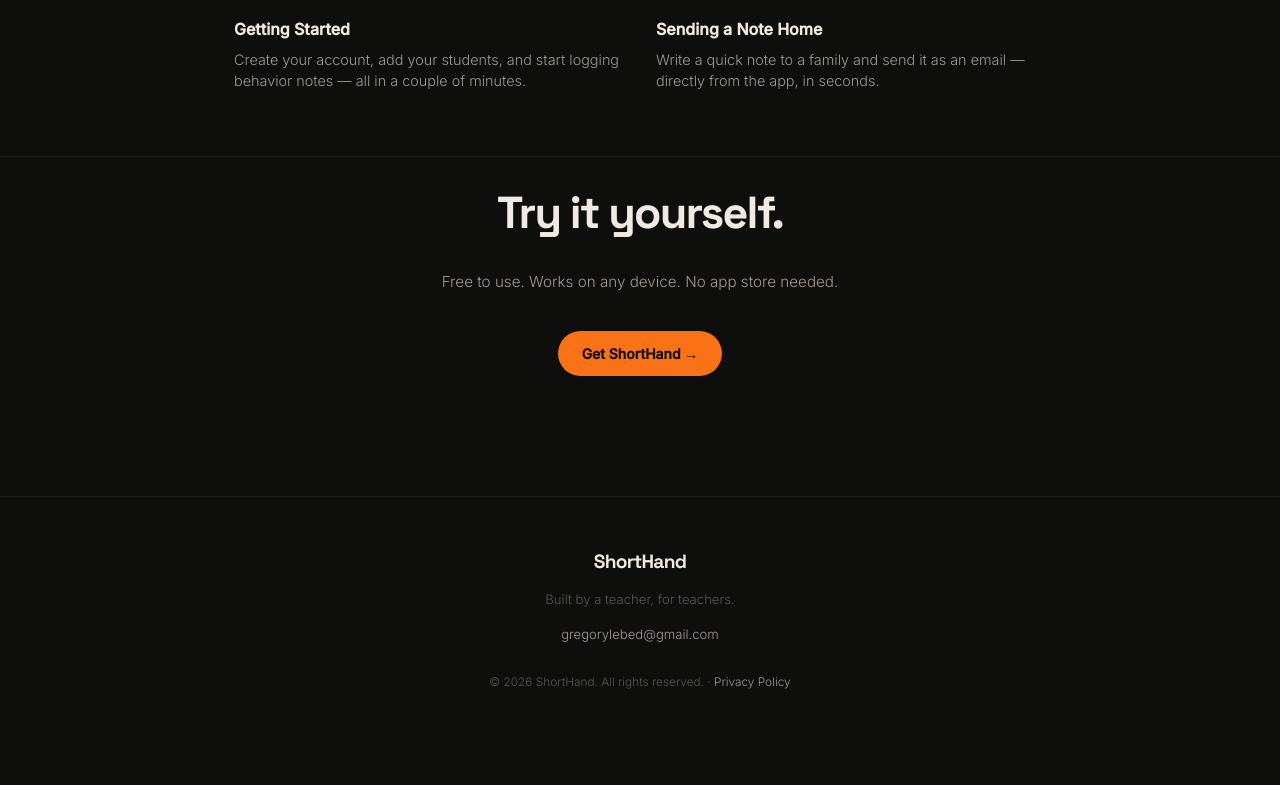
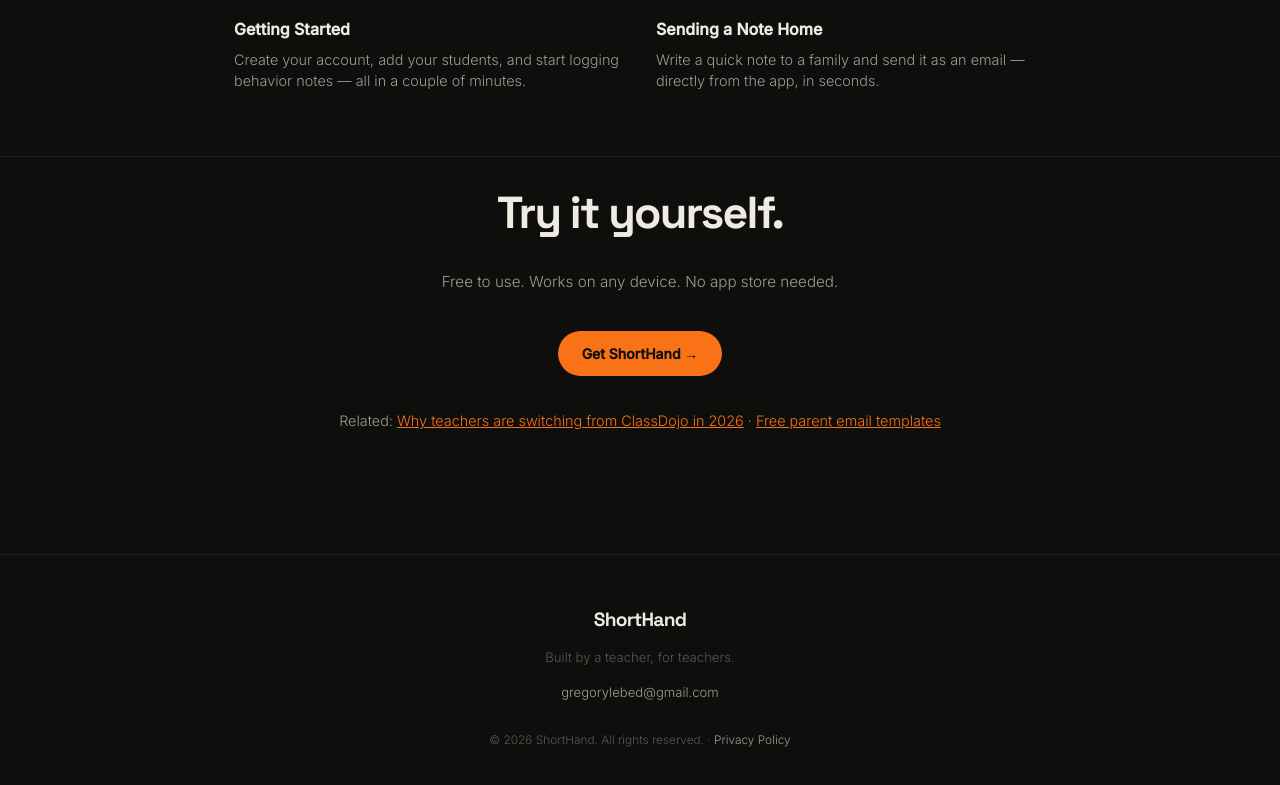
Before and after one commit to gregorylebed-code/shorthand-website, a Next.js app: page /how-it-works in a window 1280 px wide. Shown: the part 1246-2031 px from the top of the page. Before the commit the page ends 1987 px from the top, so only its background shows below. Built offline with nearby package versions, Linux system fonts and the light colour scheme.

Commit message:
seo: add internal links from how-it-works and cross-links between blog posts

```diff
--- a/app/how-it-works/page.tsx
+++ b/app/how-it-works/page.tsx
@@ -92,6 +92,9 @@
         >
           Get ShortHand →
         </motion.a>
+        <div style={{ marginTop: '2rem', fontSize: '0.9rem', color: 'var(--text-dim)' }}>
+          Related: <Link href="/blog/why-teachers-are-switching-from-classdojo-to-shorthand" style={{ color: 'var(--accent, #a78bfa)' }}>Why teachers are switching from ClassDojo in 2026</Link> · <Link href="/blog/free-parent-email-templates-for-teachers" style={{ color: 'var(--accent, #a78bfa)' }}>Free parent email templates</Link>
+        </div>
       </div>
 
       <footer>
```
Also changed, not shown: posts/free-parent-email-templates-for-teachers.md (+4 -0 lines), posts/why-teachers-are-switching-from-classdojo-to-shorthand.md (+4 -0 lines).
